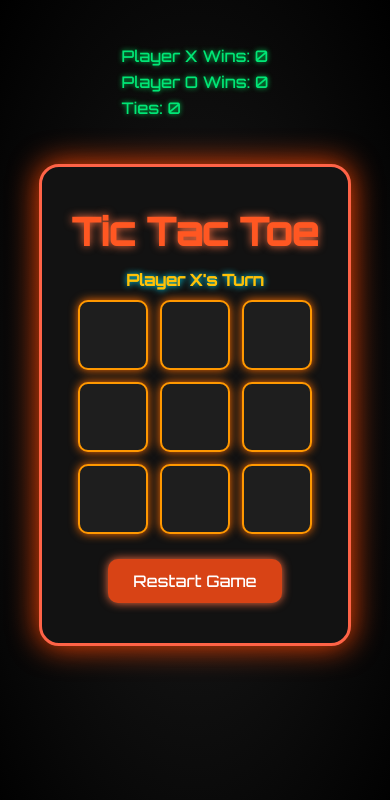
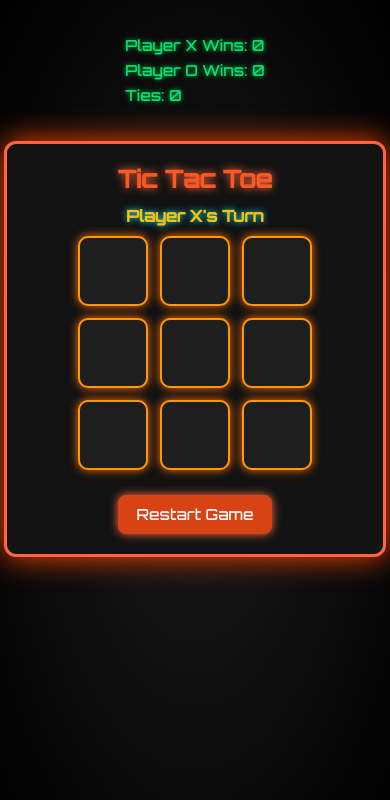
Before and after one commit to shabnam111-jpg/TIC-TAC-TOE-FINAL, a plain HTML site: page index.html in a window 390 px wide. Drawn offline with Linux system fonts and the light colour scheme.

Commit message:
Improve mobile viewport and responsive styles
Updated the viewport meta tag in index.html to prevent user scaling and set maximum scale. Enhanced mobile responsiveness in style.css by adding media query styles for container, headings, status, scoreboard, reset button, and popup elements.

```diff
--- a/index.html
+++ b/index.html
@@ -2,7 +2,7 @@
 <html lang="en">
 <head>
   <meta charset="UTF-8" />
-  <meta name="viewport" content="width=device-width, initial-scale=1.0" />
+  <meta name="viewport" content="width=device-width, initial-scale=1.0, maximum-scale=1.0, user-scalable=no" />
   <title>Tic Tac Toe</title>
   <link rel="stylesheet" href="style.css" />
 </head>
--- a/style.css
+++ b/style.css
@@ -169,6 +169,43 @@ button#reset:hover {
     align-items: center;
     gap: 20px;
   }
+  .container {
+    padding: 20px 8px;
+    border-radius: 12px;
+    min-width: 0;
+    width: 98vw;
+    max-width: 99vw;
+  }
+
+  h1 {
+    font-size: 1.5rem;
+    margin-bottom: 10px;
+  }
+
+  #status, #turn-indicator {
+    font-size: 0.95rem;
+    margin: 12px 0;
+  }
+
+  #scoreboard {
+    font-size: 0.95rem;
+    padding: 10px;
+  }
+
+  button#reset {
+    padding: 10px 18px;
+    font-size: 0.95rem;
+    border-radius: 8px;
+  }
+
+  .popup {
+    padding: 18px 12px;
+    font-size: 1.1rem;
+    border-radius: 10px;
+    min-width: 0;
+    max-width: 90vw;
+    word-break: break-word;
+  }
 }
 #turn-indicator {
   margin-bottom: 10px;
```
